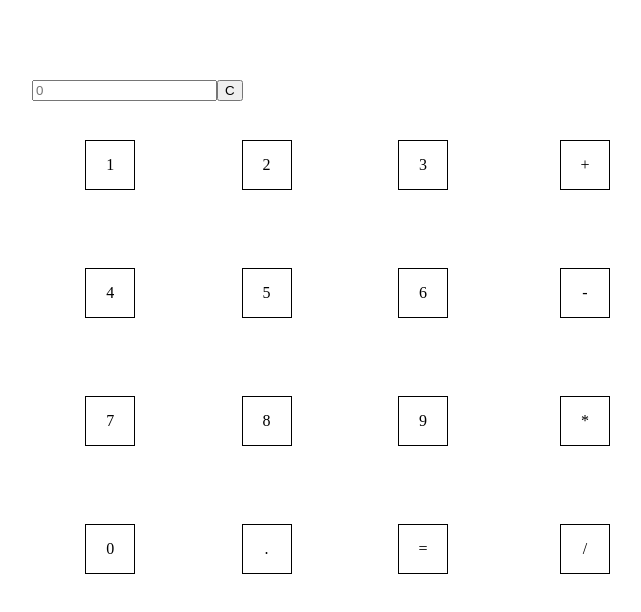
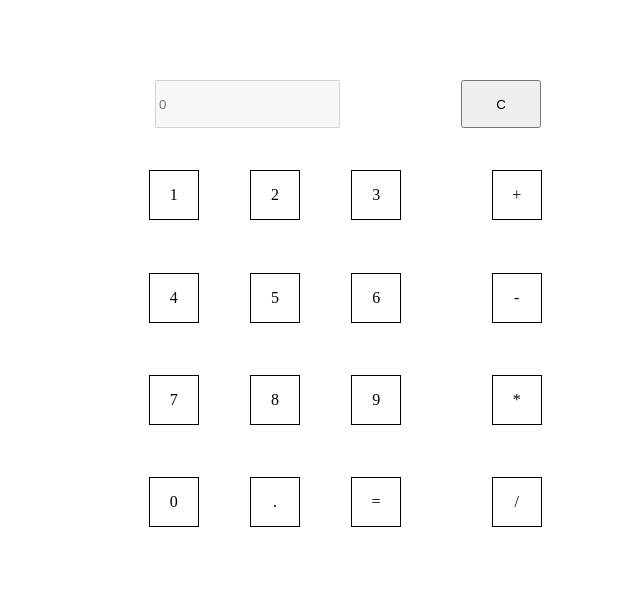
Before and after one commit to olgakozhevnikova/calculator-angular, an Angular app: page / in a window 1280 px wide. Shown: the top 612 px of the page, without its empty margins (292-933 px from the left). Built offline with nearby package versions, Linux system fonts and the light colour scheme.

Commit message:
Edit style

```diff
--- a/src/app/calc/calc.component.css
+++ b/src/app/calc/calc.component.css
@@ -1,6 +1,19 @@
 .calc-container {
   width: 50%;
+  max-width: 450px;
   margin: 5rem auto;
+}
+
+.input-wrapper {
+  margin: 1rem 2rem;
+  display: flex;
+  justify-content: space-between;
+}
+
+.clear-btn {
+  cursor: pointer;
+  width: 5rem;
+  height: 3rem;
 }
 
 .calc-wrapper {
@@ -22,8 +35,8 @@
 }
 
 .number {
-  width: 33%;
-  height: 10vw;
+  width: 30%;
+  height: 8vw;
 }
 
 .operator {
--- a/src/app/calc/calc.component.html
+++ b/src/app/calc/calc.component.html
@@ -1,6 +1,8 @@
 <div class="calc-container">
-  <input type="text" placeholder="0" [(ngModel)]="value">
-  <button (click)="refresh()">C</button>
+  <div class="input-wrapper">
+    <input type="text" placeholder="0" [(ngModel)]="value" disabled>
+    <button (click)="refresh()" class="clear-btn">C</button>
+  </div>
   <div class="calc-wrapper">
     <div class="numbers-wrapper">
       <div class="calc-btn number" *ngFor="let number of numbers">
```
